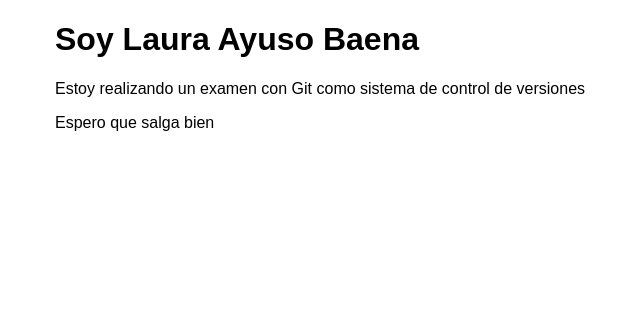
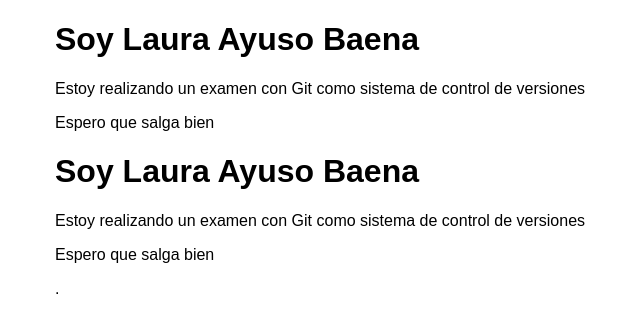
Before and after one commit to lauraayusob/exmenlaura, a plain HTML site: page index.html in a window 1280 px wide. Shown: the whole page, without its empty margins (201-841 px from the left). Drawn offline with Linux system fonts and the light colour scheme.

Commit message:
Otro commit al index

```diff
--- a/index.html
+++ b/index.html
@@ -1 +1,2 @@
 <!DOCTYPE html><html lang="es"><head> <meta charset="utf-8"> <title>Mi Portfolio en Github</title> <style media="screen"> body{font-family: sans-serif;}h1{color: green, 0);}.wrapper{margin: 0 auto; max-width: 768px;}</style></head><body> <div class="wrapper"> <h1>Soy Laura Ayuso Baena</h1> <p>Estoy realizando un examen con Git como sistema de control de versiones</p><p> Espero que salga bien</p></div></body></html>
+<!DOCTYPE html><html lang="es"><head> <meta charset="utf-8"> <title>Mi Portfolio en Github</title> <style media="screen"> body{font-family: sans-serif;}h1{color: green, 0);}.wrapper{margin: 0 auto; max-width: 768px;}</style></head><body> <div class="wrapper"> <h1>Soy Laura Ayuso Baena</h1> <p>Estoy realizando un examen con Git como sistema de control de versiones</p><p> Espero que salga bien</p><p> . </p></div></body></html>
```
